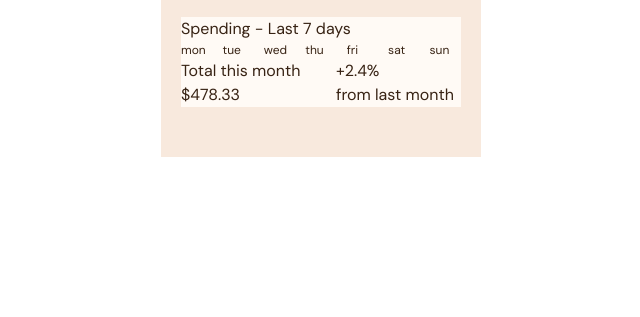
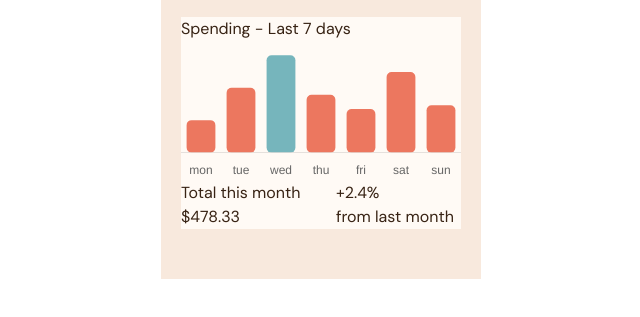
Before and after one commit to francobwogo/expenses_chart, a website built with Vite: page index.html in a window 1280 px wide. Shown: the part 153-470 px from the top of the page, without its empty margins (319-959 px from the left). Built offline with nearby package versions, Linux system fonts and the light colour scheme.

Commit message:
chart js

```diff
--- a/index.html
+++ b/index.html
@@ -6,6 +6,7 @@
     <meta name="viewport" content="width=device-width, initial-scale=1.0" />
     <title>Frontend Mentor | Expenses chart component</title>
     <link rel="stylesheet" href="./style.css">
+    <script src="https://cdn.jsdelivr.net/npm/chart.js"></script>
     <link rel="preconnect" href="https://fonts.googleapis.com">
     <link rel="preconnect" href="https://fonts.gstatic.com" crossorigin>
     <link href="https://fonts.googleapis.com/css2?family=DM+Sans:opsz,wght@9..40,400;9..40,700&display=swap" rel="stylesheet">
@@ -24,14 +25,10 @@
         </div>
         <div class="spending">
           <div>Spending - Last 7 days</div>
-          <div class="days">
-            <div>mon</div>
-            <div>tue</div>
-            <div>wed</div>
-            <div>thu</div>
-            <div>fri</div>
-            <div>sat</div>
-            <div>sun</div>
+          <div class="data">
+            <div class="canvas">
+              <canvas id="myChart"></canvas>
+            </div>
           </div>
           <div class="amt-spent">
             <div>
@@ -46,6 +43,6 @@
         </div>
       </div>
     </main>
-    <script type="module" src="/main.js"></script>
+    <script type="module" src="./script.js"></script>
   </body>
 </html>
--- a/package.json
+++ b/package.json
@@ -10,5 +10,8 @@
   },
   "devDependencies": {
     "vite": "^5.0.0"
+  },
+  "dependencies": {
+    "chart.js": "^4.4.1"
   }
 }
--- /dev/null
+++ b/script.js
@@ -0,0 +1,104 @@
+const data = [
+  {
+    day: "mon",
+    amount: 17.45
+  },
+  {
+    day: "tue",
+    amount: 34.91
+  },
+  {
+    day: "wed",
+    amount: 52.36
+  },
+  {
+    day: "thu",
+    amount: 31.07
+  },
+  {
+    day: "fri",
+    amount: 23.39
+  },
+  {
+    day: "sat",
+    amount: 43.28
+  },
+  {
+    day: "sun",
+    amount: 25.48
+  }
+];
+
+const ctx = document.getElementById('myChart').getContext('2d');
+const chart = new Chart(ctx, {
+  type: 'bar',
+  data: {
+    labels: data.map(item => item.day),
+    datasets: [{
+      label: 'Amount',
+      data: data.map(item => item.amount),
+      backgroundColor: [
+        'hsl(10, 79%, 65%)',
+        'hsl(10, 79%, 65%)',
+        'hsl(186, 34%, 60%)',
+        'hsl(10, 79%, 65%)',
+        'hsl(10, 79%, 65%)',
+        'hsl(10, 79%, 65%)',
+        'hsl(10, 79%, 65%)'
+      ],
+      borderColor: [
+        'hsl(10, 79%, 65%)',
+        'hsl(10, 79%, 65%)',
+        'hsl(186, 34%, 60%)',
+        'hsl(10, 79%, 65%)',
+        'hsl(10, 79%, 65%)',
+        'hsl(10, 79%, 65%)',
+        'hsl(10, 79%, 65%)'
+      ],
+      borderWidth: 0,
+      borderRadius: 5,
+      borderSkipped: false,
+      hoverBackgroundColor: [
+        '#FF9B87',
+        '#FF9B87',
+        '#B4DFE5',
+        '#FF9B87',
+        '#FF9B87',
+        '#FF9B87',
+        '#FF9B87'
+      ]
+    }]
+  },
+  options: {
+    responsive: true,
+    plugins: {
+      legend: {
+        display: false
+      },
+      tooltip: {
+        callbacks: {
+          // title: () => null // or function () { return null; }
+          title: (tooltipItems) => {
+            return '$' + tooltipItems[0].formattedValue;
+          },
+          label: () => null
+        }
+      }
+    },
+    scales: {
+      y: {
+        display: false,
+        beginAtZero: true,
+        color: false
+      },
+      x: {
+        grid: {
+          display: false
+          // drawOnChartArea: false,
+          // drawBorder: false,
+          // color: false
+        }
+      }
+    }
+  }
+});
```
Also changed, not shown: data.json (added, +30 -0 lines), 1 other file.
